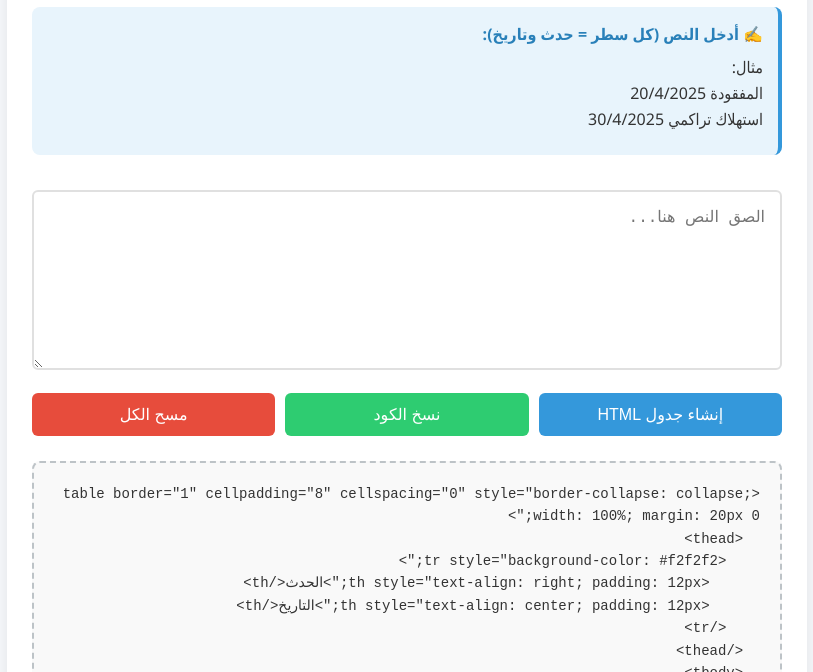
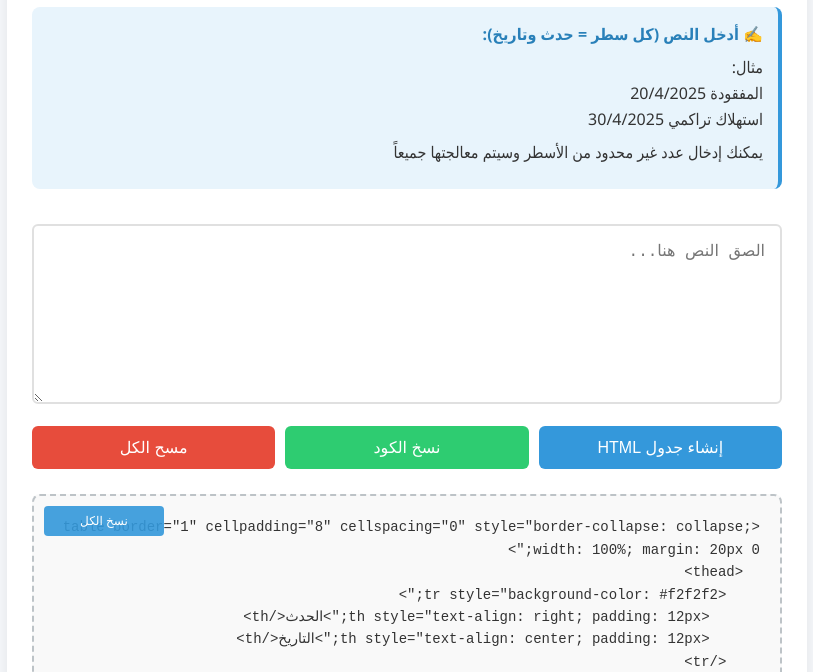
Before and after one commit to mo7amad20/Cod-jdwal, a plain HTML site: page index.html in a window 1280 px wide. Both pictures are taken after a click on the button "إنشاء جدول HTML". Shown: the part 128-800 px from the top of the page, without its empty margins (233-1046 px from the left). Drawn offline with Linux system fonts and the light colour scheme.

Commit message:
Update index.html

```diff
--- a/index.html
+++ b/index.html
@@ -124,17 +124,43 @@
         }
 
         /* تنسيقات منطقة الإخراج */
-        #output {
+        #output-container {
             margin-top: 25px;
-            padding: 20px;
             border: 2px dashed #bdc3c7;
             border-radius: 8px;
             background: #f9f9f9;
+            position: relative;
+            max-height: 400px;
+            overflow-y: auto;
+        }
+
+        #output {
+            padding: 20px;
             white-space: pre-wrap;
             font-family: 'Courier New', Courier, monospace;
             font-size: 14px;
             min-height: 100px;
             overflow-x: auto;
+        }
+
+        /* شريط التمرير المخصص */
+        #output-container::-webkit-scrollbar {
+            width: 12px;
+        }
+
+        #output-container::-webkit-scrollbar-track {
+            background: #f1f1f1;
+            border-radius: 0 6px 6px 0;
+        }
+
+        #output-container::-webkit-scrollbar-thumb {
+            background: #3498db;
+            border-radius: 6px;
+            border: 3px solid #f1f1f1;
+        }
+
+        #output-container::-webkit-scrollbar-thumb:hover {
+            background: #2980b9;
         }
 
         /* تأثيرات للتفاعل */
@@ -158,6 +184,26 @@
             opacity: 1;
         }
 
+        /* زر النسخ الكامل */
+        .copy-all-btn {
+            position: absolute;
+            top: 10px;
+            left: 10px;
+            background: rgba(52, 152, 219, 0.9);
+            color: white;
+            border: none;
+            padding: 8px 15px;
+            border-radius: 4px;
+            cursor: pointer;
+            font-size: 12px;
+            z-index: 10;
+            transition: all 0.3s;
+        }
+
+        .copy-all-btn:hover {
+            background: rgba(41, 128, 185, 0.9);
+        }
+
         /* تنسيقات للجوال */
         @media (max-width: 600px) {
             .container {
@@ -172,6 +218,10 @@
                 padding: 10px 15px;
                 font-size: 14px;
             }
+
+            #output-container {
+                max-height: 300px;
+            }
         }
     </style>
 </head>
@@ -182,6 +232,7 @@
         <div class="instructions">
             <p>✍️ أدخل النص (كل سطر = حدث وتاريخ):</p>
             <p>مثال:<br>المفقودة 20/4/2025<br>استهلاك تراكمي 30/4/2025</p>
+            <p>يمكنك إدخال عدد غير محدود من الأسطر وسيتم معالجتها جميعاً</p>
         </div>
 
         <textarea id="textInput" placeholder="الصق النص هنا..."></textarea>
@@ -192,7 +243,10 @@
             <button onclick="clearAll()">مسح الكل</button>
         </div>
 
-        <div id="output">ستظهر أكواد HTML هنا...</div>
+        <div id="output-container">
+            <button class="copy-all-btn" onclick="copyAllOutput()">نسخ الكل</button>
+            <div id="output">ستظهر أكواد HTML هنا...</div>
+        </div>
     </div>
 
     <div id="successMessage" class="success-message">تم نسخ كود HTML بنجاح!</div>
@@ -216,8 +270,8 @@
             for (const line of lines) {
                 if (line.trim() === '') continue;
 
-                // استخراج التاريخ (يدعم xx/xx/xxxx أو xx-xx-xxxx)
-                const dateMatch = line.match(/(\d{1,2}[\/-]\d{1,2}[\/-]\d{2,4})/);
+                // استخراج التاريخ (يدعم xx/xx/xxxx أو xx-xx-xxxx أو xx.xx.xxxx)
+                const dateMatch = line.match(/(\d{1,2}[\/\-\.]\d{1,2}[\/\-\.]\d{2,4})/);
 
                 if (dateMatch) {
                     const date = dateMatch[0];
@@ -227,6 +281,11 @@
                     htmlCode += `      &lt;td style="text-align: right; padding: 10px;"&gt;${text}&lt;/td&gt;\n`;
                     htmlCode += `      &lt;td style="text-align: center; padding: 10px;"&gt;${date}&lt;/td&gt;\n`;
                     htmlCode += '    &lt;/tr&gt;\n';
+                } else {
+                    // إذا لم يتم العثور على تاريخ، نضيف السطر كاملاً في عمود الحدث
+                    htmlCode += '    &lt;tr&gt;\n';
+                    htmlCode += `      &lt;td style="text-align: right; padding: 10px;" colspan="2"&gt;${line.trim()}&lt;/td&gt;\n`;
+                    htmlCode += '    &lt;/tr&gt;\n';
                 }
             }
 
@@ -235,6 +294,10 @@
             htmlCode += '&lt;/table&gt;\n';
 
             document.getElementById("output").innerHTML = htmlCode;
+
+            // التمرير إلى الأسفل لعرض النتيجة
+            const outputContainer = document.getElementById("output-container");
+            outputContainer.scrollTop = outputContainer.scrollHeight;
         }
 
         function copyToClipboard() {
@@ -250,9 +313,13 @@
                 .catch(err => showMessage('حدث خطأ أثناء النسخ: ' + err, 'error'));
         }
 
+        function copyAllOutput() {
+            copyToClipboard();
+        }
+
         function clearAll() {
             document.getElementById("textInput").value = '';
-            document.getElementById("output").textContent = 'ستظهر أكواد HTML هنا...';
+            document.getElementById("output").innerHTML = 'ستظهر أكواد HTML هنا...';
         }
 
         function showMessage(message, type) {
@@ -271,6 +338,17 @@
                 msgElement.classList.remove('show');
             }, 3000);
         }
+
+        // تمكين التمرير السلس
+        document.addEventListener('DOMContentLoaded', function() {
+            const textarea = document.getElementById("textInput");
+            textarea.addEventListener('keydown', function(e) {
+                if (e.key === 'Enter' && e.shiftKey) {
+                    e.preventDefault();
+                    this.value += '\n';
+                }
+            });
+        });
     </script>
 </body>
 </html>
```
